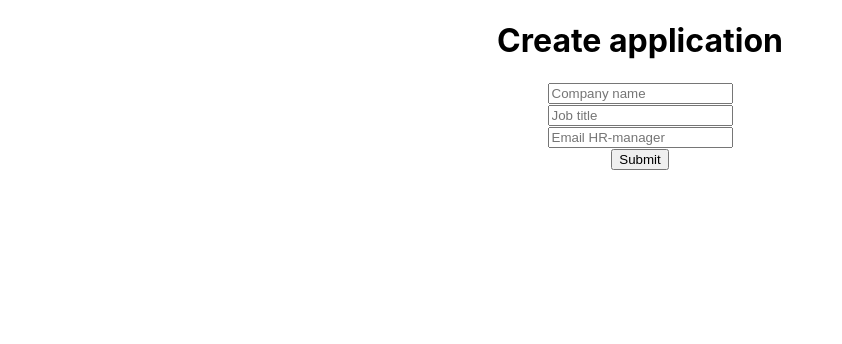
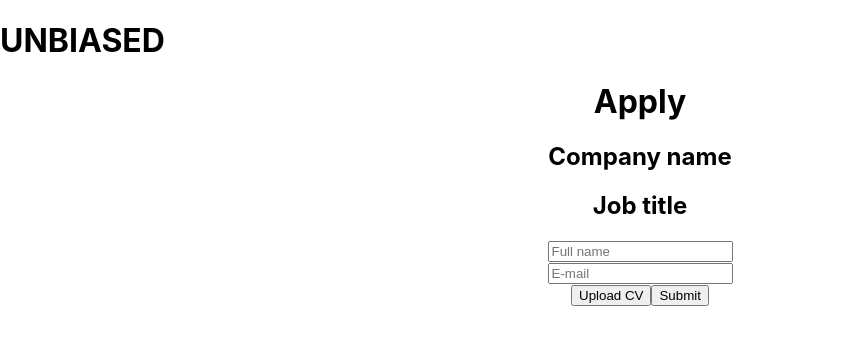
Before and after one commit to MagicEmy/unbiased_FE, a React (Create React App) app: page /apply in a window 1280 px wide. Shown: the top 344 px of the page, without its empty margins (0-842 px from the left). Built offline with nearby package versions, Linux system fonts and the light colour scheme.

Commit message:
reworked comp

```diff
--- a/package.json
+++ b/package.json
@@ -8,6 +8,7 @@
     "@testing-library/user-event": "^13.5.0",
     "react": "^18.2.0",
     "react-dom": "^18.2.0",
+    "react-router-dom": "^6.17.0",
     "react-scripts": "5.0.1",
     "web-vitals": "^2.1.4"
   },
--- a/src/App.js
+++ b/src/App.js
@@ -1,11 +1,18 @@
+import { BrowserRouter, Routes, Route } from "react-router-dom";
 import './App.css';
 import Create from './components/Create';
 import Apply from './components/Apply';
 
 function App() {
   return (
-    <div className="App">
-      <Create/>
+    <div>
+      <h1>UNBIASED</h1>
+    <BrowserRouter>
+      <Routes>
+        <Route path="/create" element={<Create/>}/>
+        <Route path="/apply" element={<Apply/>}/>
+      </Routes>
+    </BrowserRouter>
     </div>
   );
 }
--- a/src/components/Apply.js
+++ b/src/components/Apply.js
@@ -6,8 +6,11 @@ function Apply() {
      <h1>Apply</h1>
 	 <h2>Company name</h2>
 	 <h2>Job title</h2>
-	 <div className="ID1">
+	 <div className="ID1_applicant">
 	  	<input type="text" placeholder="Full name"/>
+	  </div>
+	  <div className="ID2_applicant">
+	  	<input type="text" placeholder="E-mail"/>
 	  </div>
 	  <button>Upload CV</button>
 	  <button>Submit</button>
--- a/src/components/Create.js
+++ b/src/components/Create.js
@@ -1,9 +1,14 @@
 import '../App.css';
+
+function onSubmit(){
+
+}
 
 function Create() {
   return (
     <div className="App">
       <h1>Create application</h1>
+	  <form onSubmit={e => {handleSubmit(e)}}>
 	  <div className="ID1">
 	  	<input type="text" placeholder="Company name"/>
 	  </div>
@@ -13,7 +18,8 @@ function Create() {
 	  <div className="ID3">
 	  <input type="text" placeholder="Email HR-manager"/>
 	  </div>
-	  <button>Submit</button>
+	  <button onClick={onsubmit}>Submit</button>
+	  </form>
     </div>
   );
 }
```
Also changed, not shown: 1 other file (tests, documents, lock files or other folders).
